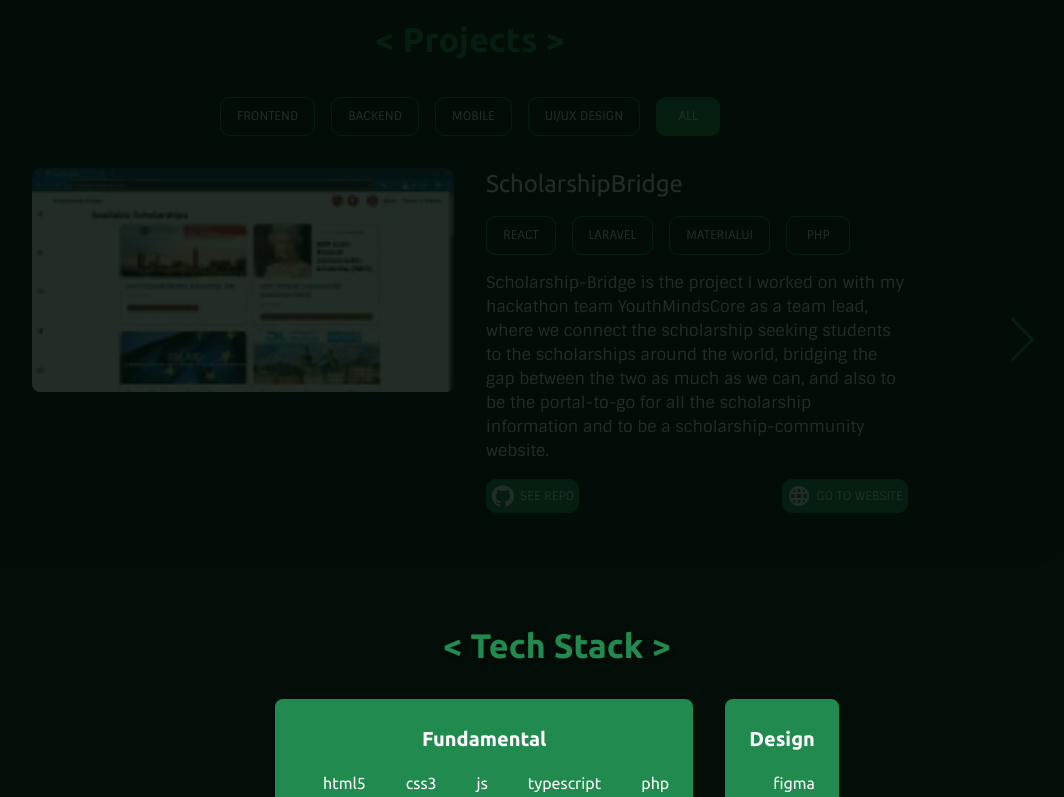
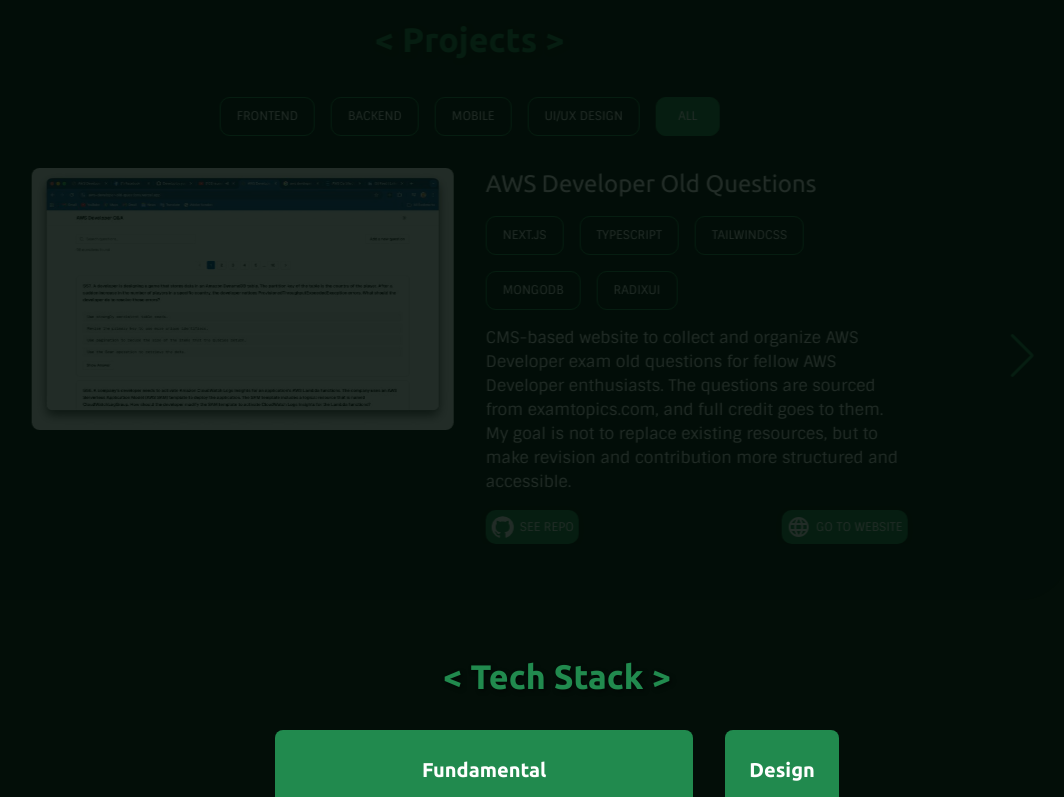
Before and after one commit to yuutakun-2/my-portfolio, a React (Vite) app: page / in a window 1280 px wide. Shown: the part 767-1564 px from the top of the page, without its empty margins (83-1147 px from the left). Built offline with nearby package versions, Linux system fonts and the light colour scheme; some icons are missing.

Commit message:
feat: add aws dev old q

```diff
--- a/components/pages/Projects.jsx
+++ b/components/pages/Projects.jsx
@@ -16,6 +16,15 @@
 import "../Appear.css";
 
 const projects = [
+  {
+    title: "AWS Developer Old Questions",
+    description:
+      "CMS-based website to collect and organize AWS Developer exam old questions for fellow AWS Developer enthusiasts. The questions are sourced from examtopics.com, and full credit goes to them. My goal is not to replace existing resources, but to make revision and contribution more structured and accessible.",
+    href: "https://aws-developer-old-questions.vercel.app/",
+    repo: "https://github.com/FutureMindsDev/aws-developer-questions.git",
+    imgSrc: "../aws-dev-old-questions.jpeg",
+    category: ["Next.js", "Typescript", "TailwindCSS", "MongoDB", "RadixUI"],
+  },
   {
     title: "ScholarshipBridge",
     description:
```
Also changed, not shown: public/aws-dev-old-questions.jpeg (added).
